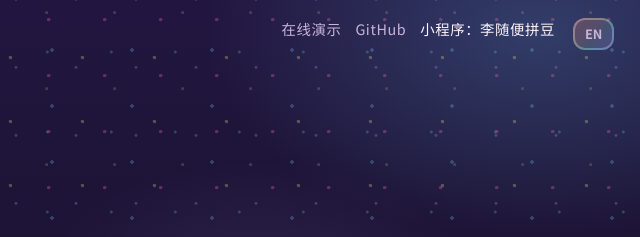
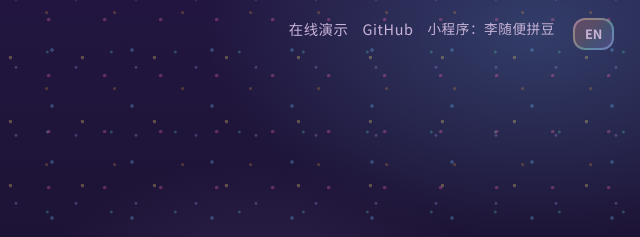
Before and after one commit to leexiangf/fast_bead, a website with bundled scripts: page index.html in a window 1280 px wide. Shown: the top 237 px of the page, 640-1280 px from the left. Built offline with nearby package versions, Linux system fonts and the light colour scheme; a web font is replaced by a local one.

Commit message:
Style topnav weapp meta label.

```diff
--- a/css/site.css
+++ b/css/site.css
@@ -96,6 +96,12 @@ a:hover { color: var(--accent); }
 .topnav__links a { color: var(--muted); }
 .topnav__links a:hover,
 .topnav__links a.is-active { color: var(--ink); }
+
+.topnav__meta {
+  color: var(--muted);
+  font-size: 0.85rem;
+  white-space: nowrap;
+}
 
 .lang-toggle {
   margin-left: 4px;
```
